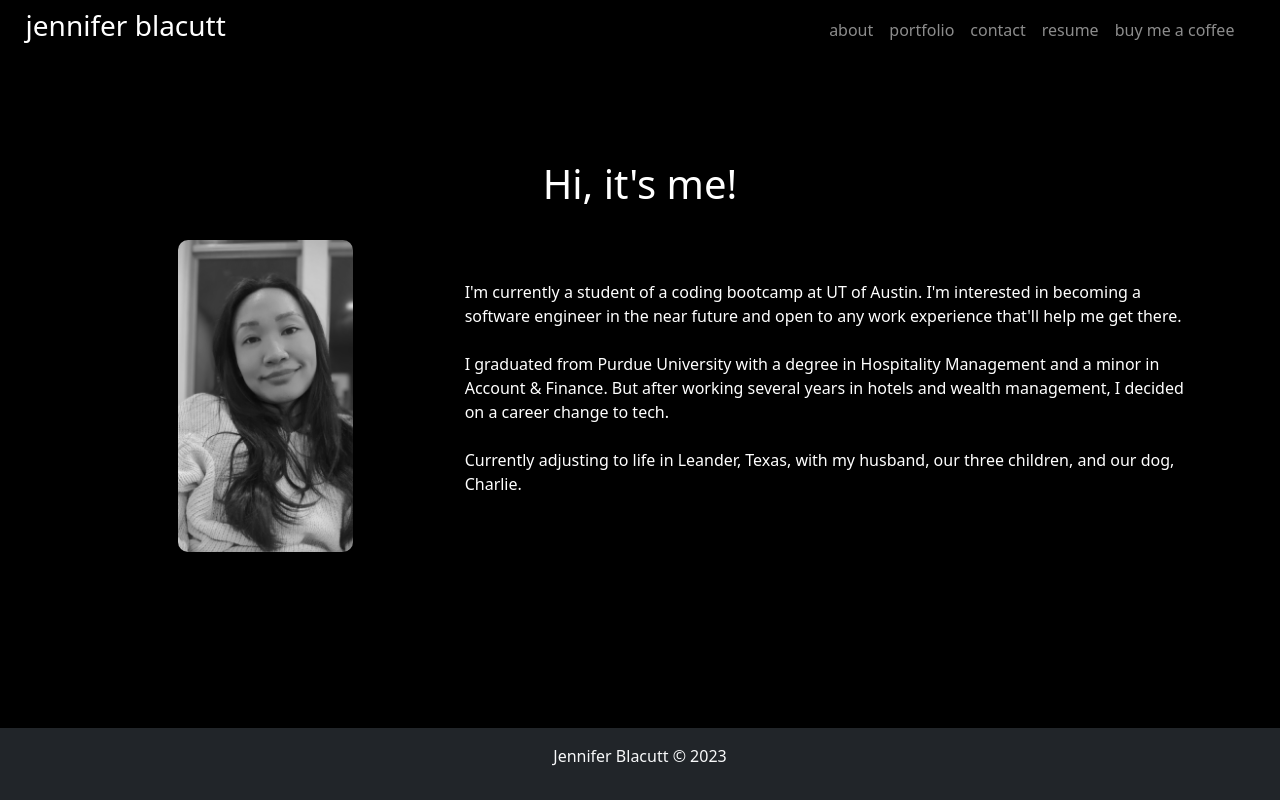
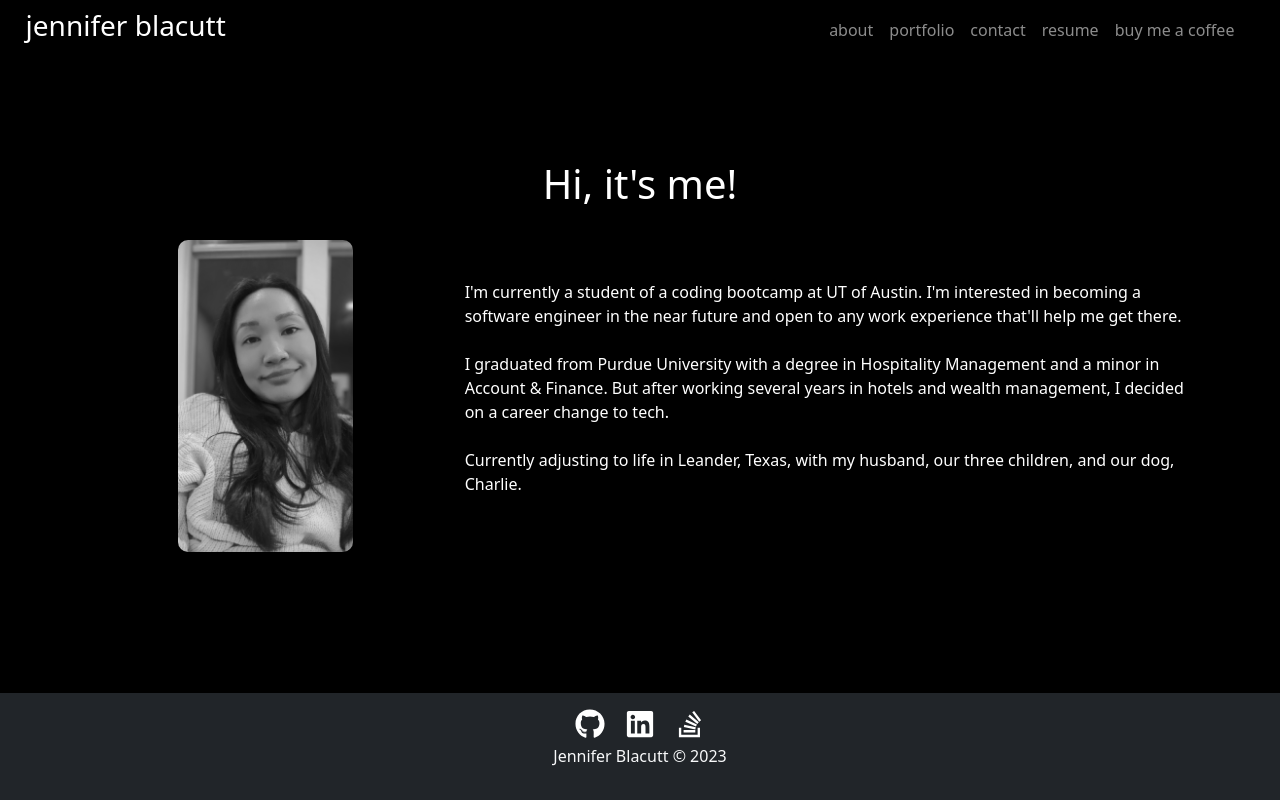
Before and after one commit to itsjennyb/Portfolio, a React (Create React App) app: page / in a window 1280 px wide. Built offline with nearby package versions, Linux system fonts and the light colour scheme.

Commit message:
add icons and links to footer

```diff
--- a/src/components/Footer.js
+++ b/src/components/Footer.js
@@ -1,11 +1,22 @@
 import React from 'react';
-
 import { Container } from 'react-bootstrap';
+import { FaGithub, FaLinkedin, FaStackOverflow } from 'react-icons/fa';
 
 function Footer() {
   return (
     <Container fluid className="bg-dark text-light text-center py-3" style={{ position: "fixed", bottom: 0, left: 0, right: 0 }}>
-      <p>Jennifer Blacutt &copy; 2023</p>
+      <div style={{ display: "flex", justifyContent: "center", alignItems: "center" }}>
+        <a href="https://github.com/itsjennyb" target="_blank" rel="noopener noreferrer" style={{ margin: "0 10px" }}>
+          <FaGithub size={30} color="white" />
+        </a>
+        <a href="https://www.linkedin.com/in/jblac/" target="_blank" rel="noopener noreferrer" style={{ margin: "0 10px" }}>
+          <FaLinkedin size={30} color="white" />
+        </a>
+        <a href="https://stackoverflow.com/users/19847934/itsjennyb" target="_blank" rel="noopener noreferrer" style={{ margin: "0 10px" }}>
+          <FaStackOverflow size={30} color="white" />
+        </a>
+      </div>
+      <p style={{ marginTop: "5px" }}>Jennifer Blacutt &copy; 2023</p>
     </Container>
   );
 }
```
